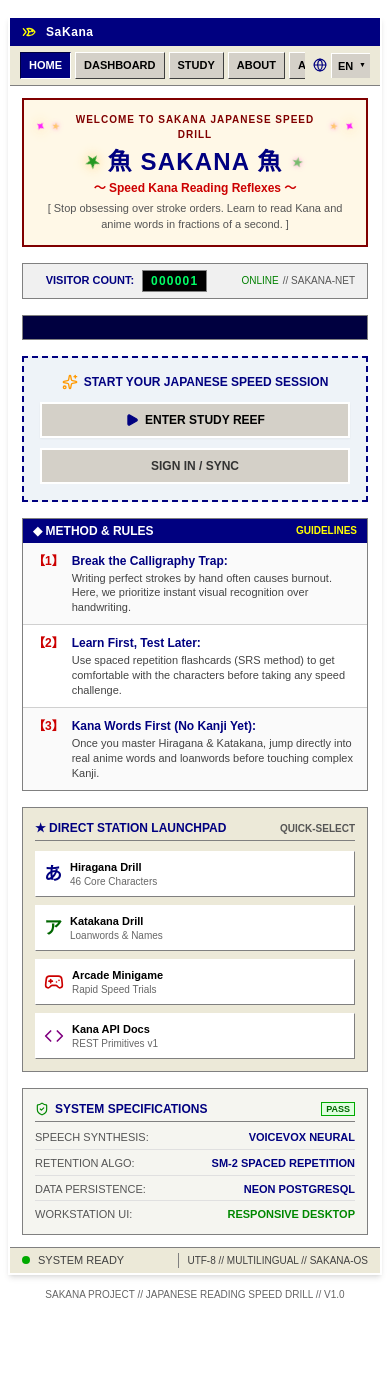
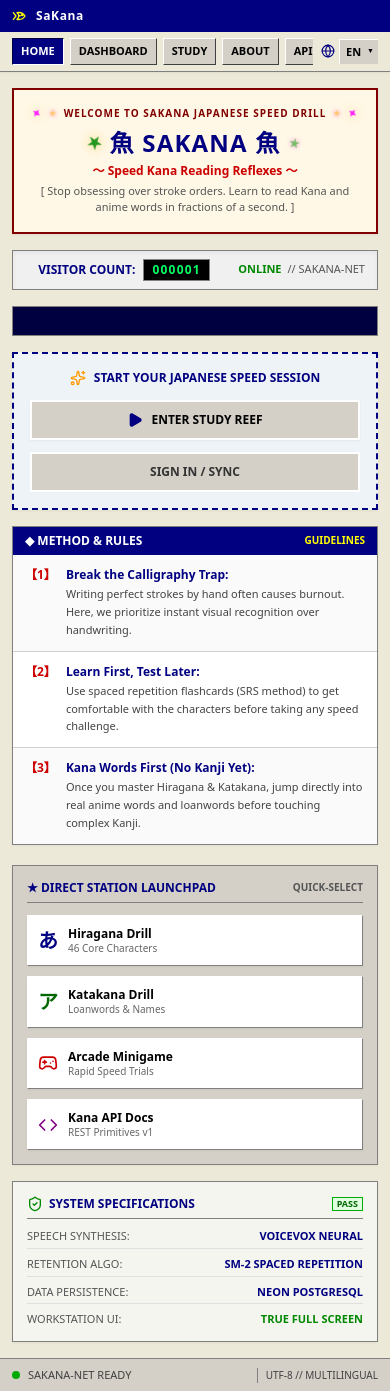
Before and after one commit to kurzagin/japanese-learning, a Next.js app: page / in a window 390 px wide. Before the commit the page ends 1318 px from the top, so only its background shows below. Built offline with nearby package versions, Linux system fonts and the light colour scheme; no server answers; the database is empty.

Commit message:
feat(ui): eliminate dark mode black margins and implement true full-screen layout with sticky navbar and docked footer

```diff
--- a/src/app/HomeClient.tsx
+++ b/src/app/HomeClient.tsx
@@ -4,7 +4,7 @@ import { useState, useEffect } from "react";
 import Link from "next/link";
 import { RetroNavbar } from "@/components/RetroNavbar";
 import { useLanguage } from "@/context/LanguageContext";
-import { Play, Sparkles, BookOpen, Gamepad2, Code, ShieldCheck, ArrowRight } from "lucide-react";
+import { Play, Sparkles, Gamepad2, Code, ShieldCheck } from "lucide-react";
 
 export default function HomePage() {
   const { t } = useLanguage();
@@ -30,18 +30,14 @@ export default function HomePage() {
       : "------";
 
   return (
-    <div className="min-h-screen py-4 px-2 sm:px-4 md:px-6 flex flex-col items-center justify-between">
-      {/* Outer Retro Container Box with Windows 98/2000 3D border */}
-      <div className="w-full max-w-xl lg:max-w-6xl xl:max-w-7xl bg-[#d4d0c8] border-t-2 border-l-2 border-white border-b-2 border-r-2 border-[#404040] shadow-md flex flex-col">
-
-        {/* Real Retro Navbar & SaKana Branding */}
+    <div className="min-h-screen flex flex-col bg-[#ece9d8] text-black">
+      {/* Full-width Sticky Retro Navbar */}
       <RetroNavbar />
 
-        {/* Content Body */}
-        <div className="p-3 sm:p-5 bg-white text-black space-y-4">
-
+      {/* Edge-to-Edge Responsive Content Area */}
+      <main className="flex-1 w-full max-w-7xl mx-auto px-3 sm:px-6 lg:px-8 py-4 sm:py-6 space-y-4">
         {/* Header Banner */}
-          <div className="border-2 border-[#800000] bg-[#fff8e7] p-3 text-center relative overflow-hidden">
+        <div className="border-2 border-[#800000] bg-[#fff8e7] p-4 text-center relative overflow-hidden shadow-xs">
           <div className="text-[10px] text-[#800000] font-bold tracking-widest flex items-center justify-center gap-1.5">
             <span className="animate-star-twinkle text-[#ff00ff]">✦</span>
             <span className="animate-star-twinkle-delay text-[#ff9900]">★</span>
@@ -49,72 +45,71 @@ export default function HomePage() {
             <span className="animate-star-twinkle-delay text-[#ff9900]">★</span>
             <span className="animate-star-twinkle text-[#ff00ff]">✦</span>
           </div>
-            <h1 className="text-2xl sm:text-3xl font-black text-[#000080] mt-1 tracking-wider flex items-center justify-center gap-2">
-              <span className="animate-star-twinkle text-sm text-[#008800]">★</span>
+          <h1 className="text-2xl sm:text-4xl font-black text-[#000080] mt-1.5 tracking-wider flex items-center justify-center gap-2">
+            <span className="animate-star-twinkle text-sm sm:text-base text-[#008800]">★</span>
             <span>魚 SAKANA 魚</span>
-              <span className="animate-star-twinkle-delay text-sm text-[#008800]">★</span>
+            <span className="animate-star-twinkle-delay text-sm sm:text-base text-[#008800]">★</span>
           </h1>
-            <p className="text-xs text-[#cc0000] font-bold mt-0.5">
+          <p className="text-xs sm:text-sm text-[#cc0000] font-bold mt-1">
             〜 {t.home.tagline} 〜
           </p>
-            <p className="text-[11px] text-[#555] mt-1">
+          <p className="text-[11px] sm:text-xs text-[#555] mt-1 font-mono">
             [ {t.home.subTagline} ]
           </p>
         </div>
 
         {/* Real Visitor Counter Stored in DB with Retro Flash */}
-          <div className="border border-[#808080] bg-[#f0f0f0] px-3 py-1.5 flex items-center justify-between text-[11px]">
-            <div className="flex items-center gap-2">
-              <span className="font-bold text-[#000080] flex items-center gap-1">
+        <div className="border border-[#808080] bg-[#f0f0f0] px-3 sm:px-4 py-2 flex items-center justify-between text-xs shadow-inner">
+          <div className="flex items-center gap-2 sm:gap-3">
+            <span className="font-bold text-[#000080] flex items-center gap-1.5">
               <span className="text-[#ff0055] animate-retro-blink font-black">●</span>
               {t.home.counterLabel}
             </span>
-              <span className="bg-black text-[#00ff66] font-mono px-2 py-0.5 border border-[#808080] text-xs font-bold tracking-widest shadow-inner">
+            <span className="bg-black text-[#00ff66] font-mono px-2 py-0.5 border border-[#808080] text-xs sm:text-sm font-bold tracking-widest shadow-inner">
               {formattedCount}
             </span>
             <span className="animate-retro-blink-fast text-[9px] font-bold px-1.5 bg-[#ffff00] text-[#800000] border border-[#800000] hidden sm:inline-block">
               [LIVE!]
             </span>
           </div>
-            <div className="text-[10px] text-[#555] font-mono flex items-center gap-1">
-              <span className="text-[#008000]">ONLINE</span> // SAKANA-NET
+          <div className="text-[11px] text-[#555] font-mono flex items-center gap-1.5">
+            <span className="text-[#008800] font-bold">ONLINE</span> // SAKANA-NET
           </div>
         </div>
 
         {/* Authentic Retro Marquee Ticker */}
-          <div className="border border-[#808080] bg-[#000040] text-[#ffff00] text-[10px] font-mono py-1 px-2.5 overflow-hidden flex items-center shadow-inner">
-            <span className="shrink-0 bg-[#ff0000] text-white px-1.5 font-bold text-[9px] mr-2 animate-retro-blink">
+        <div className="border border-[#808080] bg-[#000040] text-[#ffff00] text-[11px] font-mono py-1.5 px-3 overflow-hidden flex items-center shadow-inner">
+          <span className="shrink-0 bg-[#ff0000] text-white px-1.5 font-bold text-[9px] mr-2.5 animate-retro-blink">
             NEWS
           </span>
           <div className="w-full overflow-hidden whitespace-nowrap">
             <div className="animate-retro-ticker">
-                ★ SAKANA-NET FLASH DRILL SYSTEM ACTIVE ★ SM-2 SPACED RETENTION ENABLED ★ PRESS SPACEBAR TO FLIP CARDS ★ FULL DESKTOP WORKSTATION READY ★
+              ★ SAKANA-NET FLASH DRILL SYSTEM ACTIVE ★ SM-2 SPACED RETENTION ENABLED ★ PRESS SPACEBAR TO FLIP CARDS ★ TRUE FULL SCREEN WORKSTATION READY ★
             </div>
           </div>
         </div>
 
         {/* Responsive Desktop 2-Column Grid */}
-          <div className="grid grid-cols-1 lg:grid-cols-12 gap-4">
-
+        <div className="grid grid-cols-1 lg:grid-cols-12 gap-5">
           {/* Left Column: Quick Actions & Rules */}
           <div className="lg:col-span-7 space-y-4">
             {/* Quick Enter Action Banner */}
-              <div className="border-2 border-dashed border-[#000080] bg-[#eef3f8] p-4 text-center space-y-3">
-                <div className="text-xs font-bold text-[#000080] flex items-center justify-center gap-1.5">
+            <div className="border-2 border-dashed border-[#000080] bg-[#eef3f8] p-4 sm:p-5 text-center space-y-3.5 shadow-xs">
+              <div className="text-xs sm:text-sm font-bold text-[#000080] flex items-center justify-center gap-2">
                 <Sparkles className="w-4 h-4 text-[#ff9900]" />
                 <span>START YOUR JAPANESE SPEED SESSION</span>
               </div>
-                <div className="flex flex-col sm:flex-row gap-2.5 justify-center items-center">
+              <div className="flex flex-col sm:flex-row gap-3 justify-center items-center">
                 <Link
                   href="/dashboard"
-                    className="w-full sm:w-auto px-6 py-2 bg-[#d4d0c8] border-t-2 border-l-2 border-white border-b-2 border-r-2 border-[#404040] hover:bg-[#c0bca8] active:border-t-[#404040] active:border-l-[#404040] active:border-b-white active:border-r-white font-bold text-xs text-black flex items-center justify-center gap-1.5 shadow-xs cursor-pointer"
+                  className="w-full sm:w-auto px-8 py-2.5 bg-[#d4d0c8] border-t-2 border-l-2 border-white border-b-2 border-r-2 border-[#404040] hover:bg-[#c0bca8] active:border-t-[#404040] active:border-l-[#404040] active:border-b-white active:border-r-white font-bold text-xs sm:text-sm text-black flex items-center justify-center gap-2 shadow-xs cursor-pointer transition-colors"
                 >
-                    <Play className="w-3.5 h-3.5 fill-[#000080] text-[#000080]" />
+                  <Play className="w-4 h-4 fill-[#000080] text-[#000080]" />
                   <span>{t.home.ctaEnter}</span>
                 </Link>
                 <Link
                   href="/login"
-                    className="w-full sm:w-auto px-4 py-2 bg-[#d4d0c8] border-t-2 border-l-2 border-white border-b-2 border-r-2 border-[#404040] hover:bg-[#c0bca8] active:border-t-[#404040] active:border-l-[#404040] active:border-b-white active:border-r-white text-xs font-bold text-[#333] cursor-pointer"
+                  className="w-full sm:w-auto px-5 py-2.5 bg-[#d4d0c8] border-t-2 border-l-2 border-white border-b-2 border-r-2 border-[#404040] hover:bg-[#c0bca8] active:border-t-[#404040] active:border-l-[#404040] active:border-b-white active:border-r-white text-xs font-bold text-[#333] cursor-pointer transition-colors"
                 >
                   {t.home.ctaLogin}
                 </Link>
@@ -122,38 +117,38 @@ export default function HomePage() {
             </div>
 
             {/* Guidelines / Method Table */}
-              <div className="border border-[#808080]">
-                <div className="bg-[#000080] text-white px-2.5 py-1 text-xs font-bold flex items-center justify-between">
+            <div className="border border-[#808080] bg-white shadow-xs">
+              <div className="bg-[#000080] text-white px-3 py-1.5 text-xs font-bold flex items-center justify-between">
                 <span>◆ {t.home.ruleTitle}</span>
                 <span className="text-[10px] text-[#ffff00] font-mono">{t.home.ruleTag}</span>
               </div>
 
               <div className="divide-y divide-[#d0d0d0] text-xs">
-                  <div className="p-2.5 flex items-start gap-2 bg-[#fafafa]">
+                <div className="p-3 flex items-start gap-2.5 bg-[#fafafa]">
                   <span className="text-[#cc0000] font-bold font-mono">【1】</span>
                   <div>
-                      <strong className="text-[#000080]">{t.home.rule1Title}:</strong>
-                      <p className="text-[11px] text-[#444] mt-0.5">
+                    <strong className="text-[#000080] text-xs sm:text-sm">{t.home.rule1Title}:</strong>
+                    <p className="text-[11px] sm:text-xs text-[#444] mt-0.5 leading-relaxed">
                       {t.home.rule1Desc}
                     </p>
                   </div>
                 </div>
 
-                  <div className="p-2.5 flex items-start gap-2 bg-white">
+                <div className="p-3 flex items-start gap-2.5 bg-white">
                   <span className="text-[#cc0000] font-bold font-mono">【2】</span>
                   <div>
-                      <strong className="text-[#000080]">{t.home.rule2Title}:</strong>
-                      <p className="text-[11px] text-[#444] mt-0.5">
+                    <strong className="text-[#000080] text-xs sm:text-sm">{t.home.rule2Title}:</strong>
+                    <p className="text-[11px] sm:text-xs text-[#444] mt-0.5 leading-relaxed">
                       {t.home.rule2Desc}
                     </p>
                   </div>
                 </div>
 
-                  <div className="p-2.5 flex items-start gap-2 bg-[#fafafa]">
+                <div className="p-3 flex items-start gap-2.5 bg-[#fafafa]">
                   <span className="text-[#cc0000] font-bold font-mono">【3】</span>
                   <div>
-                      <strong className="text-[#000080]">{t.home.rule3Title}:</strong>
-                      <p className="text-[11px] text-[#444] mt-0.5">
+                    <strong className="text-[#000080] text-xs sm:text-sm">{t.home.rule3Title}:</strong>
+                    <p className="text-[11px] sm:text-xs text-[#444] mt-0.5 leading-relaxed">
                       {t.home.rule3Desc}
                     </p>
                   </div>
@@ -165,53 +160,53 @@ export default function HomePage() {
           {/* Right Column: Portal Shortcuts & System Specifications */}
           <div className="lg:col-span-5 space-y-4">
             {/* Quick Launchpad */}
-              <div className="border border-[#808080] bg-[#ece9d8] p-3 space-y-2.5">
-                <div className="text-xs font-bold text-[#000080] border-b border-[#808080] pb-1 flex items-center justify-between">
+            <div className="border border-[#808080] bg-[#d4d0c8] p-3.5 space-y-3 shadow-xs">
+              <div className="text-xs font-bold text-[#000080] border-b border-[#808080] pb-1.5 flex items-center justify-between">
                 <span>★ DIRECT STATION LAUNCHPAD</span>
                 <span className="text-[10px] text-[#555] font-mono">QUICK-SELECT</span>
               </div>
 
-                <div className="grid grid-cols-1 sm:grid-cols-2 gap-2 text-xs">
+              <div className="grid grid-cols-1 sm:grid-cols-2 gap-2.5 text-xs">
                 <Link
                   href="/study/hiragana-vowels"
-                    className="p-2 bg-white border border-t-white border-l-white border-b-[#808080] border-r-[#808080] hover:bg-[#fff9e6] flex items-center gap-2"
+                  className="p-2.5 bg-white border border-t-white border-l-white border-b-[#808080] border-r-[#808080] hover:bg-[#fff9e6] active:translate-y-0.5 flex items-center gap-2.5 shadow-xs transition-colors"
                 >
-                    <span className="text-lg font-bold text-[#000080] font-mono">あ</span>
+                  <span className="text-xl font-bold text-[#000080] font-mono">あ</span>
                   <div>
-                      <div className="font-bold text-[11px]">Hiragana Drill</div>
+                    <div className="font-bold text-xs">Hiragana Drill</div>
                     <div className="text-[10px] text-[#666]">46 Core Characters</div>
                   </div>
                 </Link>
 
                 <Link
                   href="/study/katakana-vowels"
-                    className="p-2 bg-white border border-t-white border-l-white border-b-[#808080] border-r-[#808080] hover:bg-[#fff9e6] flex items-center gap-2"
+                  className="p-2.5 bg-white border border-t-white border-l-white border-b-[#808080] border-r-[#808080] hover:bg-[#fff9e6] active:translate-y-0.5 flex items-center gap-2.5 shadow-xs transition-colors"
                 >
-                    <span className="text-lg font-bold text-[#006600] font-mono">ア</span>
+                  <span className="text-xl font-bold text-[#006600] font-mono">ア</span>
                   <div>
-                      <div className="font-bold text-[11px]">Katakana Drill</div>
+                    <div className="font-bold text-xs">Katakana Drill</div>
                     <div className="text-[10px] text-[#666]">Loanwords & Names</div>
                   </div>
                 </Link>
 
                 <Link
                   href="/minigame"
-                    className="p-2 bg-white border border-t-white border-l-white border-b-[#808080] border-r-[#808080] hover:bg-[#fff9e6] flex items-center gap-2"
+                  className="p-2.5 bg-white border border-t-white border-l-white border-b-[#808080] border-r-[#808080] hover:bg-[#fff9e6] active:translate-y-0.5 flex items-center gap-2.5 shadow-xs transition-colors"
                 >
                   <Gamepad2 className="w-5 h-5 text-[#cc0000]" />
                   <div>
-                      <div className="font-bold text-[11px]">Arcade Minigame</div>
+                    <div className="font-bold text-xs">Arcade Minigame</div>
                     <div className="text-[10px] text-[#666]">Rapid Speed Trials</div>
                   </div>
                 </Link>
 
                 <Link
                   href="/docs"
-                    className="p-2 bg-white border border-t-white border-l-white border-b-[#808080] border-r-[#808080] hover:bg-[#fff9e6] flex items-center gap-2"
+                  className="p-2.5 bg-white border border-t-white border-l-white border-b-[#808080] border-r-[#808080] hover:bg-[#fff9e6] active:translate-y-0.5 flex items-center gap-2.5 shadow-xs transition-colors"
                 >
                   <Code className="w-5 h-5 text-[#800080]" />
                   <div>
-                      <div className="font-bold text-[11px]">Kana API Docs</div>
+                    <div className="font-bold text-xs">Kana API Docs</div>
                     <div className="text-[10px] text-[#666]">REST Primitives v1</div>
                   </div>
                 </Link>
@@ -219,18 +214,18 @@ export default function HomePage() {
             </div>
 
             {/* System Architecture Box */}
-              <div className="border border-[#808080] bg-[#f5f5f0] p-3 text-xs space-y-2">
-                <div className="font-bold text-[#000080] border-b border-[#808080] pb-1 flex items-center justify-between">
+            <div className="border border-[#808080] bg-[#f5f5f0] p-3.5 text-xs space-y-2.5 shadow-xs">
+              <div className="font-bold text-[#000080] border-b border-[#808080] pb-1.5 flex items-center justify-between">
                 <div className="flex items-center gap-1.5">
-                    <ShieldCheck className="w-3.5 h-3.5 text-[#008800]" />
+                  <ShieldCheck className="w-4 h-4 text-[#008800]" />
                   <span>SYSTEM SPECIFICATIONS</span>
                 </div>
-                  <span className="text-[9px] bg-[#e0ffe0] border border-[#00aa00] text-[#006600] px-1 font-mono">
+                <span className="text-[9px] bg-[#e0ffe0] border border-[#00aa00] text-[#006600] px-1 font-mono font-bold">
                   PASS
                 </span>
               </div>
 
-                <div className="space-y-1.5 text-[11px] font-mono">
+              <div className="space-y-2 text-[11px] font-mono">
                 <div className="flex justify-between border-b border-[#e0e0e0] pb-1">
                   <span className="text-[#555]">SPEECH SYNTHESIS:</span>
                   <span className="text-[#000080] font-bold">VOICEVOX NEURAL</span>
@@ -245,31 +240,24 @@ export default function HomePage() {
                 </div>
                 <div className="flex justify-between">
                   <span className="text-[#555]">WORKSTATION UI:</span>
-                    <span className="text-[#008800] font-bold">RESPONSIVE DESKTOP</span>
+                  <span className="text-[#008800] font-bold">TRUE FULL SCREEN</span>
                 </div>
               </div>
             </div>
           </div>
+        </div>
+      </main>
 
-          </div>
-
-        </div>
-
-        {/* Windows Status Bar */}
-        <div className="border-t border-[#808080] bg-[#ece9d8] px-3 py-1 text-[11px] text-[#404040] flex items-center justify-between">
+      {/* Docked Retro Footer & Status Bar */}
+      <footer className="border-t border-[#808080] bg-[#d4d0c8] px-3 sm:px-6 py-2 text-[11px] text-[#404040] flex items-center justify-between font-mono shrink-0">
         <div className="flex items-center gap-2">
           <span className="w-2 h-2 rounded-full bg-[#00aa00]"></span>
-            <span>SYSTEM READY</span>
+          <span>SAKANA-NET READY</span>
         </div>
-          <span className="border-l border-[#808080] pl-2 font-mono text-[10px]">
-            UTF-8 // MULTILINGUAL // SAKANA-OS
-          </span>
+        <div className="flex items-center gap-4 text-[10px]">
+          <span className="hidden sm:inline">SAKANA PROJECT // JAPANESE READING SPEED DRILL</span>
+          <span className="border-l border-[#808080] pl-2 font-mono">UTF-8 // MULTILINGUAL</span>
         </div>
-
-      </div>
-
-      <footer className="mt-3 text-[10px] text-[#666] text-center font-mono">
-        SAKANA PROJECT // JAPANESE READING SPEED DRILL // V1.0
       </footer>
     </div>
   );
--- a/src/app/about/AboutClient.tsx
+++ b/src/app/about/AboutClient.tsx
@@ -113,16 +113,14 @@ export default function AboutPage() {
   ];
 
   return (
-    <div className="min-h-screen py-4 px-2 sm:px-4 md:px-6 flex flex-col items-center justify-between">
-      {/* Outer Retro Container Box */}
-      <div className="w-full max-w-xl lg:max-w-6xl xl:max-w-7xl bg-[#d4d0c8] border-t-2 border-l-2 border-white border-b-2 border-r-2 border-[#404040] shadow-md flex flex-col">
-        {/* Retro Navbar */}
-        <RetroNavbar currentSubtitle={t.about.windowTitle} />
+    <div className="min-h-screen flex flex-col bg-[#ece9d8] text-black">
+      {/* Full-width Sticky Retro Navbar */}
+      <RetroNavbar currentSubtitle={t.about.windowTitle} />
 
-        {/* Content Body */}
-        <div className="p-3 sm:p-5 bg-white text-black space-y-4">
-          {/* Top Banner with Slogan */}
-          <div className="border-2 border-[#000080] bg-[#eef3f8] p-3 text-center space-y-2">
+      {/* Edge-to-Edge Responsive Content Area */}
+      <main className="flex-1 w-full max-w-7xl mx-auto px-3 sm:px-6 lg:px-8 py-4 sm:py-6 space-y-4">
+        {/* Top Banner with Slogan */}
+        <div className="border-2 border-[#000080] bg-[#eef3f8] p-4 text-center space-y-2 shadow-xs">
             <div className="text-[10px] text-[#000080] font-bold tracking-widest uppercase">
               ★★★ {t.about.badge} ★★★
             </div>
@@ -430,19 +428,18 @@ export default function AboutPage() {
               </Link>
             </div>
           </div>
+        </main>
+
+      {/* Docked Retro Footer & Status Bar */}
+      <footer className="border-t border-[#808080] bg-[#d4d0c8] px-3 sm:px-6 py-2 text-[11px] text-[#404040] flex items-center justify-between font-mono shrink-0">
+        <div className="flex items-center gap-2">
+          <span className="w-2 h-2 rounded-full bg-[#00aa00]"></span>
+          <span>SAKANA ARCHITECTURE // READY</span>
         </div>
-
-        {/* Windows Status Bar */}
-        <div className="border-t border-[#808080] bg-[#ece9d8] px-2 py-0.5 text-[10px] text-[#404040] flex items-center justify-between">
-          <span>Ready.</span>
-          <span className="border-l border-[#808080] pl-2 font-mono">
-            INTERACTIVE SYSTEM // NO-WRITING MANIFESTO
-          </span>
+        <div className="flex items-center gap-4 text-[10px]">
+          <span className="hidden sm:inline">VOICEVOX NEURAL AUDIO & SM-2 SRS</span>
+          <span className="border-l border-[#808080] pl-2 font-mono">INTERACTIVE SYSTEM</span>
         </div>
-      </div>
-
-      <footer className="mt-3 text-[10px] text-[#666] text-center font-mono">
-        SAKANA PROJECT // JAPANESE READING SPEED DRILL
       </footer>
     </div>
   );
--- a/src/app/globals.css
+++ b/src/app/globals.css
@@ -1,8 +1,8 @@
 @import "tailwindcss";
 
 :root {
-  --background: #ffffff;
-  --foreground: #171717;
+  --background: #ece9d8;
+  --foreground: #111111;
 }
 
 @theme inline {
@@ -12,17 +12,9 @@
   --font-mono: var(--font-geist-mono);
 }
 
-@media (prefers-color-scheme: dark) {
-  :root {
-    --background: #0a0a0a;
-    --foreground: #ededed;
-  }
-}
-
 body {
-  background: var(--background);
-  color: var(--foreground);
-  font-family: Arial, Helvetica, sans-serif;
+  background-color: #ece9d8;
+  color: #111111;
 }
 
 /* Authentic Web 1.0 <blink> animation */
--- a/src/app/layout.tsx
+++ b/src/app/layout.tsx
@@ -122,8 +122,10 @@ export default function RootLayout({
           dangerouslySetInnerHTML={{ __html: JSON.stringify(jsonLd) }}
         />
       </head>
-      <body className="min-h-full flex flex-col bg-[#e6ebed] text-[#111111] font-mono selection:bg-[#000080] selection:text-white">
-        <LanguageProvider>{children}</LanguageProvider>
+      <body className="min-h-screen flex flex-col bg-[#ece9d8] text-[#111111] font-mono selection:bg-[#000080] selection:text-white">
+        <LanguageProvider>
+          <div className="min-h-screen flex flex-col w-full">{children}</div>
+        </LanguageProvider>
       </body>
     </html>
   );
--- a/src/components/RetroNavbar.tsx
+++ b/src/components/RetroNavbar.tsx
@@ -23,27 +23,28 @@ export function RetroNavbar({ currentSubtitle }: RetroNavbarProps) {
   ];
 
   return (
-    <div>
-      {/* Title Bar with Fish Icon & SaKana Branding (Clean, no fake -, X, []) */}
-      <div className="bg-[#000080] text-white px-3 py-1.5 flex items-center justify-between select-none">
+    <header className="w-full shrink-0 sticky top-0 z-50 shadow-xs border-b border-[#808080]">
+      {/* Title Bar with Fish Icon & SaKana Branding */}
+      <div className="bg-[#000080] text-white px-3 sm:px-6 py-2 flex items-center justify-between select-none">
         <Link
           href="/"
           className="flex items-center gap-2 hover:opacity-90 transition-opacity"
         >
           <FishIcon className="w-4 h-4 text-[#ffff00]" />
-          <span className="font-bold text-xs tracking-wider">
+          <span className="font-bold text-xs sm:text-sm tracking-wider">
             {t.nav.brand}
             {currentSubtitle ? ` - ${currentSubtitle}` : ""}
           </span>
         </Link>
-        <div className="text-[10px] text-[#e0e0ff] hidden sm:block font-mono">
-          魚 SAKANA // RETRO SPEED DRILL
+        <div className="text-[11px] text-[#e0e0ff] hidden sm:flex items-center gap-3 font-mono">
+          <span>魚 SAKANA // RETRO SPEED DRILL</span>
+          <span className="text-[#00ff66]">● ONLINE</span>
         </div>
       </div>
 
       {/* Real Retro Navigation Bar */}
-      <div className="border-b border-[#808080] bg-[#ece9d8] px-2.5 py-1.5 sm:py-1 text-[11px] flex items-center justify-between gap-2 text-black">
-        <nav className="flex items-center gap-1 sm:gap-2 overflow-x-auto scrollbar-none" aria-label="Main Navigation">
+      <div className="bg-[#ece9d8] px-3 sm:px-6 py-1.5 text-[11px] sm:text-xs flex items-center justify-between gap-2 text-black">
+        <nav className="flex items-center gap-1.5 sm:gap-2.5 overflow-x-auto scrollbar-none" aria-label="Main Navigation">
           {navLinks.map((item) => {
             const isActive =
               item.href === "/"
@@ -69,6 +70,6 @@ export function RetroNavbar({ currentSubtitle }: RetroNavbarProps) {
           <LanguageSelector />
         </div>
       </div>
-    </div>
+    </header>
   );
 }
```
Also changed, not shown: src/app/dashboard/page.tsx (+23 -40 lines), src/app/docs/DocsClient.tsx (+23 -20 lines), src/app/login/page.tsx (+30 -14 lines), src/app/minigame/MinigameClient.tsx (+22 -10 lines), src/app/study/[stageId]/StudyClient.tsx (+24 -20 lines), src/app/test/[stageId]/TestClient.tsx (+22 -25 lines). Lines whose indentation alone changed are shown as unchanged.
